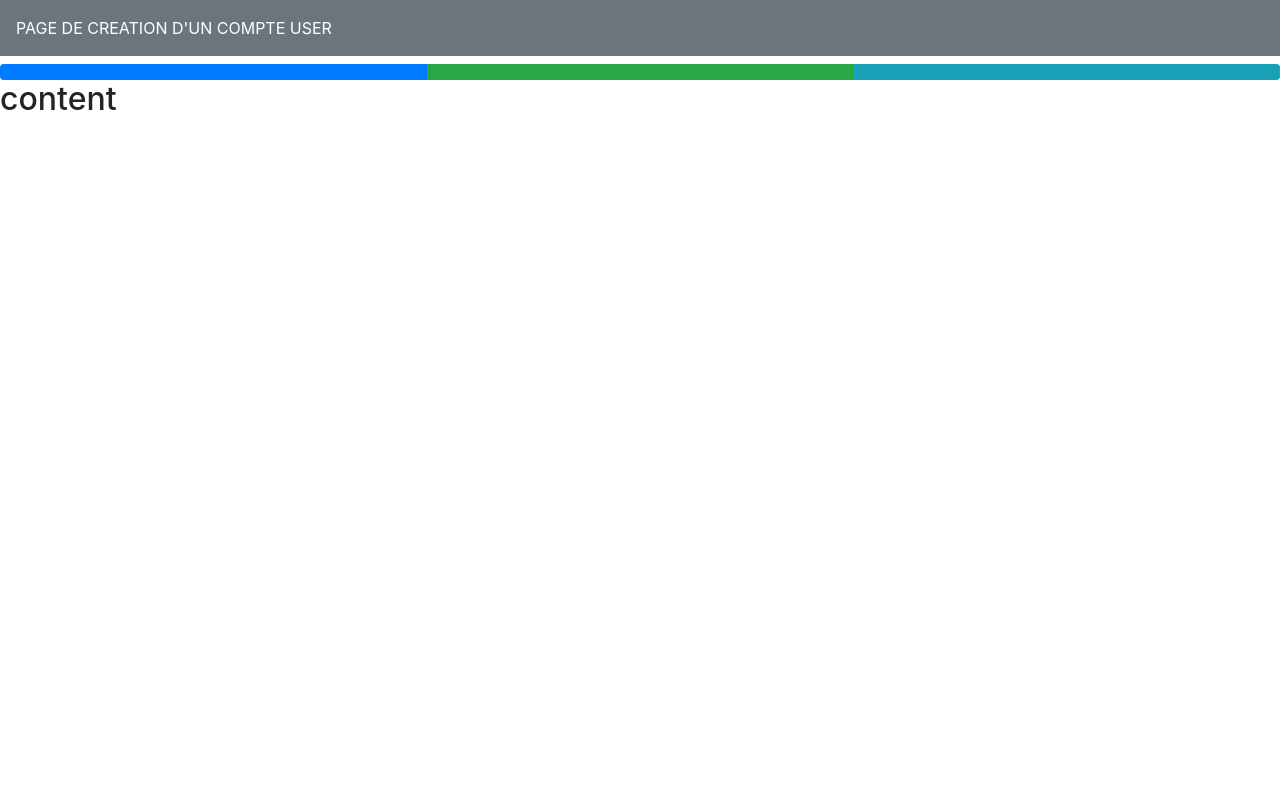
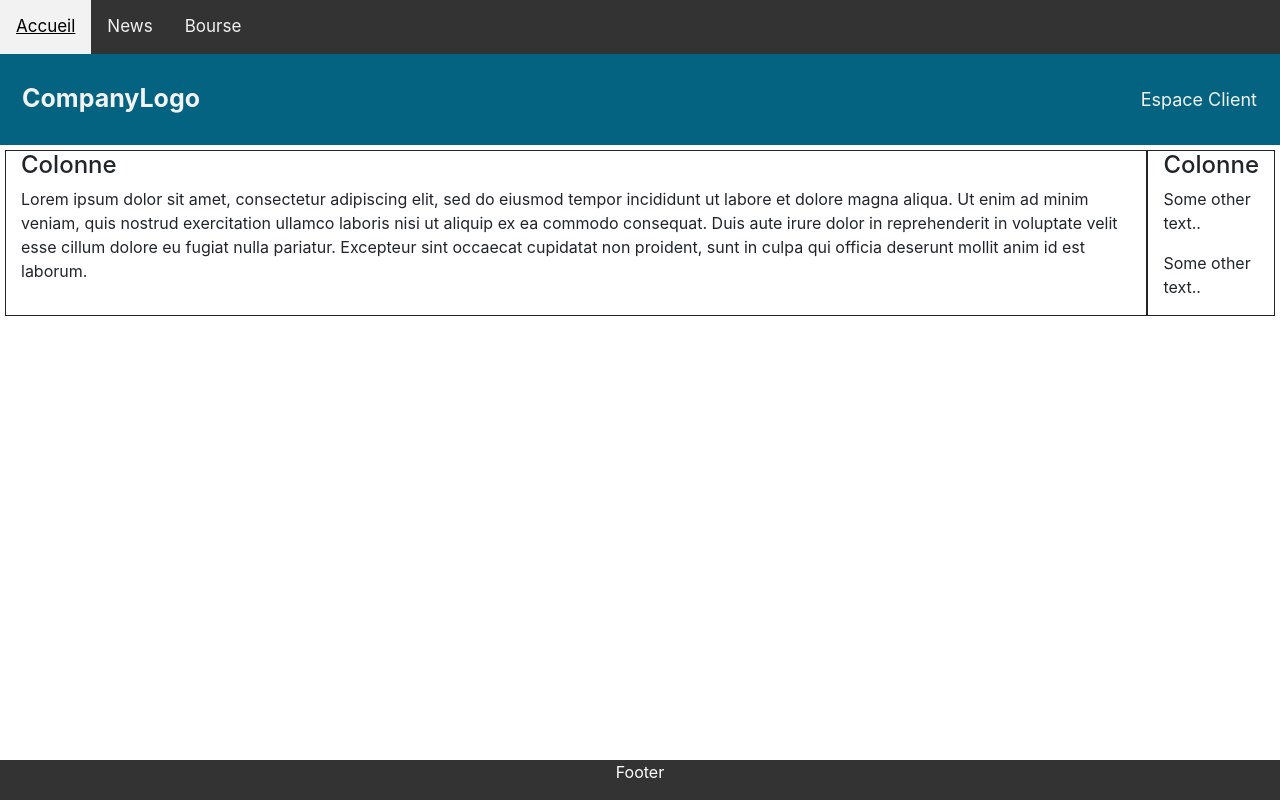
Before and after one commit to JieanYang/Projet_Esigelec_Projet_S8_BanqueEnLigne, a Java web app: page / in a window 1280 px wide. Run offline with Tomcat 11, a stand-in JSP engine, Linux system fonts and the light colour scheme.

Commit message:
index page, css, js

```diff
--- /dev/null
+++ b/Projet_S8_Banque/WebContent/css_script/scripts_index.js
@@ -0,0 +1,12 @@
+/* top navigation */
+/* Toggle between adding and removing the "responsive" class to topnav when the user clicks on the icon */
+function myFunction() {
+	var x = document.getElementById("myTopnav");
+	if (x.className === "topnav") {
+		x.className += " responsive";
+	} else {
+		x.className = "topnav";
+	}
+}
+
+/* header */
--- /dev/null
+++ b/Projet_S8_Banque/WebContent/css_script/styles_index.css
@@ -0,0 +1,152 @@
+/* top navigation */
+/* Add a black background color to the top navigation */
+.topnav {
+	background-color: #333;
+	overflow: hidden;
+}
+
+/* Style the links inside the navigation bar */
+.topnav a {
+	float: left;
+	display: block;
+	color: #f2f2f2;
+	text-align: center;
+	padding: 14px 16px;
+	text-decoration: none;
+	font-size: 17px;
+}
+
+/* Change the color of links on hover */
+.topnav a:hover {
+	background-color: #f2f2f2;
+	color: black;
+}
+
+/* Add an active class to highlight the current page */
+.active {
+	background-color: #046380;
+	color: white;
+}
+
+/* Hide the link that should open and close the topnav on small screens */
+.topnav .icon {
+	display: none;
+}
+
+/* When the screen is less than 600 pixels wide, hide all links, except for the first one ("Home"). Show the link that contains should open and close the topnav (.icon) */
+@media screen and (max-width: 600px) {
+	.topnav a:not (:first-child ) {
+		display: none;
+	}
+	.topnav a.icon {
+		float: right;
+		display: block;
+	}
+}
+
+/* The "responsive" class is added to the topnav with JavaScript when the user clicks on the icon. This class makes the topnav look good on small screens (display the links vertically instead of horizontally) */
+@media screen and (max-width: 600px) {
+	.topnav.responsive {
+		position: relative;
+	}
+	.topnav.responsive a.icon {
+		position: absolute;
+		right: 0;
+		top: 0;
+	}
+	.topnav.responsive a {
+		float: none;
+		display: block;
+		text-align: left;
+	}
+}
+
+/* header */
+/* Style the header with a grey background and some padding */
+.header {
+	overflow: hidden;
+	background-color: #046380;
+	padding: 20px 10px;
+}
+
+/* Style the header links */
+.header a {
+	float: left;
+	color: #f2f2f2;
+	text-align: center;
+	padding: 12px;
+	text-decoration: none;
+	font-size: 18px;
+	line-height: 25px;
+	border-radius: 4px;
+}
+
+/* Style the logo link (notice that we set the same value of line-height and font-size to prevent the header to increase when the font gets bigger */
+.header a.logo {
+	font-size: 25px;
+	color: #f2f2f2;
+	font-weight: bold;
+}
+
+/* Change the background color on mouse-over */
+.header a:hover {
+	background-color: #ddd;
+	color: black;
+}
+
+/* Style the active/current link*/
+/*.header a.active {
+  background-color: dodgerblue;
+  color: white;
+}*/
+
+/* Float the link section to the right */
+.header-right {
+	float: right;
+}
+
+/* Add media queries for responsiveness - when the screen is 500px wide or less, stack the links on top of each other */
+@media screen and (max-width: 500px) {
+	.header a {
+		float: none;
+		display: block;
+		text-align: left;
+	}
+	.header-right {
+		float: none;
+	}
+}
+
+/*same col height*/
+.col-container {
+	display: table; /* Make the container element behave like a table */
+	width: 100%; /* Set full-width to expand the whole page */
+}
+
+.col {
+	display: table-cell;
+	/* Make elements inside the container behave like table cells */
+}
+/*mine*/
+.bordure {
+	border-style: solid;
+	border-width: 1px;
+}
+
+.contourNews {
+	padding-top: 5px;
+	padding-right: 5px;
+	padding-bottom: 5px;
+	padding-left: 5px;
+}
+
+/*footer*/
+.footer {
+	position: fixed;
+	left: 0;
+	bottom: 0;
+	width: 100%;
+	background-color: #333;
+	color: white;
+	text-align: center;
+}
--- a/Projet_S8_Banque/WebContent/index.jsp
+++ b/Projet_S8_Banque/WebContent/index.jsp
@@ -1,40 +1,63 @@
 <%@ page language="java" contentType="text/html; charset=utf-8"
 	pageEncoding="ISO-8859-1"%>
-<!DOCTYPE html PUBLIC>
+<!DOCTYPE html>
 <html>
 <head>
-
+<!-- Required meta tags -->
 <meta charset="utf-8">
 <meta name="viewport"
 	content="width=device-width, initial-scale=1, shrink-to-fit=no">
+
+<!-- Bootstrap CSS -->
+<link rel="stylesheet" href="css_script/styles_index.css">
 <link rel="stylesheet"
 	href="https://maxcdn.bootstrapcdn.com/bootstrap/4.0.0/css/bootstrap.min.css"
 	integrity="sha384-Gn5384xqQ1aoWXA+058RXPxPg6fy4IWvTNh0E263XmFcJlSAwiGgFAW/dAiS6JXm"
 	crossorigin="anonymous">
 
-
 <title>Accueil</title>
 </head>
-
 <body>
-
-	<div id="head">
-		 <%@include  file="head.html" %>
+	<!-- top navigation -->
+	<div class="topnav" id="myTopnav">
+		<a href="#home" class="active">Accueil</a> <a href="#news">News</a> <a
+			href="#bourse">Bourse</a> <a href="javascript:void(0);" class="icon"
+			onclick="myFunction()">&#9776;</a>
+	</div>
+	<!-- header -->
+	<div class="header">
+		<a href="#default" class="logo">CompanyLogo</a>
+		<div class="header-right">
+			<a class="btn active" name="espaceClient" href="Login">Espace Client</a>
+			<!--<a class="active" href="#home">Home</a>
+                <a href="#contact">Contact</a>
+                <a href="#about">About</a>-->
+		</div>
 	</div>
 
-	<div id='content'>
-		<h2>content</h2>
+	<div class="col-container contourNews">
+		<div class="col bordure">
+			<h4>Colonne</h4>
+			<p>Lorem ipsum dolor sit amet, consectetur adipiscing elit, sed
+				do eiusmod tempor incididunt ut labore et dolore magna aliqua. Ut
+				enim ad minim veniam, quis nostrud exercitation ullamco laboris nisi
+				ut aliquip ex ea commodo consequat. Duis aute irure dolor in
+				reprehenderit in voluptate velit esse cillum dolore eu fugiat nulla
+				pariatur. Excepteur sint occaecat cupidatat non proident, sunt in
+				culpa qui officia deserunt mollit anim id est laborum.</p>
+		</div>
+
+		<div class="col bordure">
+			<h4>Colonne</h4>
+			<p>Some other text..</p>
+			<p>Some other text..</p>
+		</div>
 	</div>
 
-	<div id="footer">
-		<%@include  file="footer.html" %>
+	<div class="footer">
+		<p>Footer</p>
 	</div>
 
-
-
-	<script
-		src="https://maxcdn.bootstrapcdn.com/bootstrap/4.0.0/js/bootstrap.min.js"
-		integrity="sha384-JZR6Spejh4U02d8jOt6vLEHfe/JQGiRRSQQxSfFWpi1MquVdAyjUar5+76PVCmYl"
-		crossorigin="anonymous"></script>
+	<script src="css_script/scripts_index.js"></script>
 </body>
 </html>
--- a/Projet_S8_Banque/src/fr/OnlineBank/jee/creerCompte.java
+++ b/Projet_S8_Banque/src/fr/OnlineBank/jee/creerCompte.java
@@ -12,8 +12,8 @@
 /**
  * Servlet implementation class creerCompte
  */
-@WebServlet("/creerCompte")
-public class creerCompte extends HttpServlet {
+@WebServlet("/CreerCompte")
+public class CreerCompte extends HttpServlet {
 	private static final long serialVersionUID = 1L;
 
 	DAO monDAO= new DAO();
@@ -22,7 +22,7 @@
     /**
      * @see HttpServlet#HttpServlet()
      */
-    public creerCompte() {
+    public CreerCompte() {
         super();
         // TODO Auto-generated constructor stub
     }
```
Also changed, not shown: Projet_S8_Banque/src/fr/OnlineBank/jee/S_Index.java (renamed from Projet_S8_Banque/src/fr/OnlineBank/jee/recupprix.java, +6 -5 lines), 6 other files.
